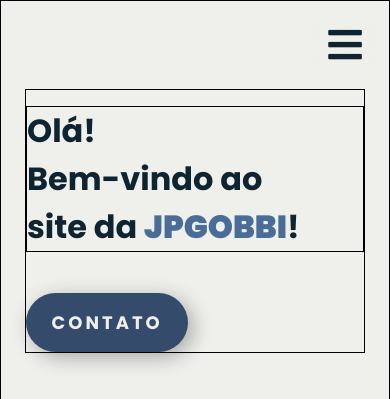
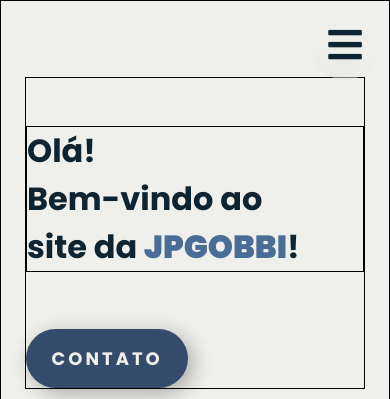
Before and after one commit to alissonpratesperes/jpgobbi, a plain HTML site: page index.html in a window 390 px wide. Shown: the top 399 px of the page. Drawn offline with nearby package versions, Linux system fonts and the light colour scheme; a web font is replaced by a local one.

Commit message:
Correção das Margens da Home - Media Query de 390px.
Corrigidas novamente os espaçamentos da Home na Media Query de 390px.

```diff
--- a/css/styles.css
+++ b/css/styles.css
@@ -1886,9 +1886,9 @@ header.main_header nav.page_nav div.main_company a.nav_company_name {
 
         color: #0E2431;
 
-        margin-top: 1rem;
-
-        margin-bottom: 1rem;
+        margin-top: 3rem;
+
+        margin-bottom: 2rem;
 
         border: 1px solid black;
 
```
